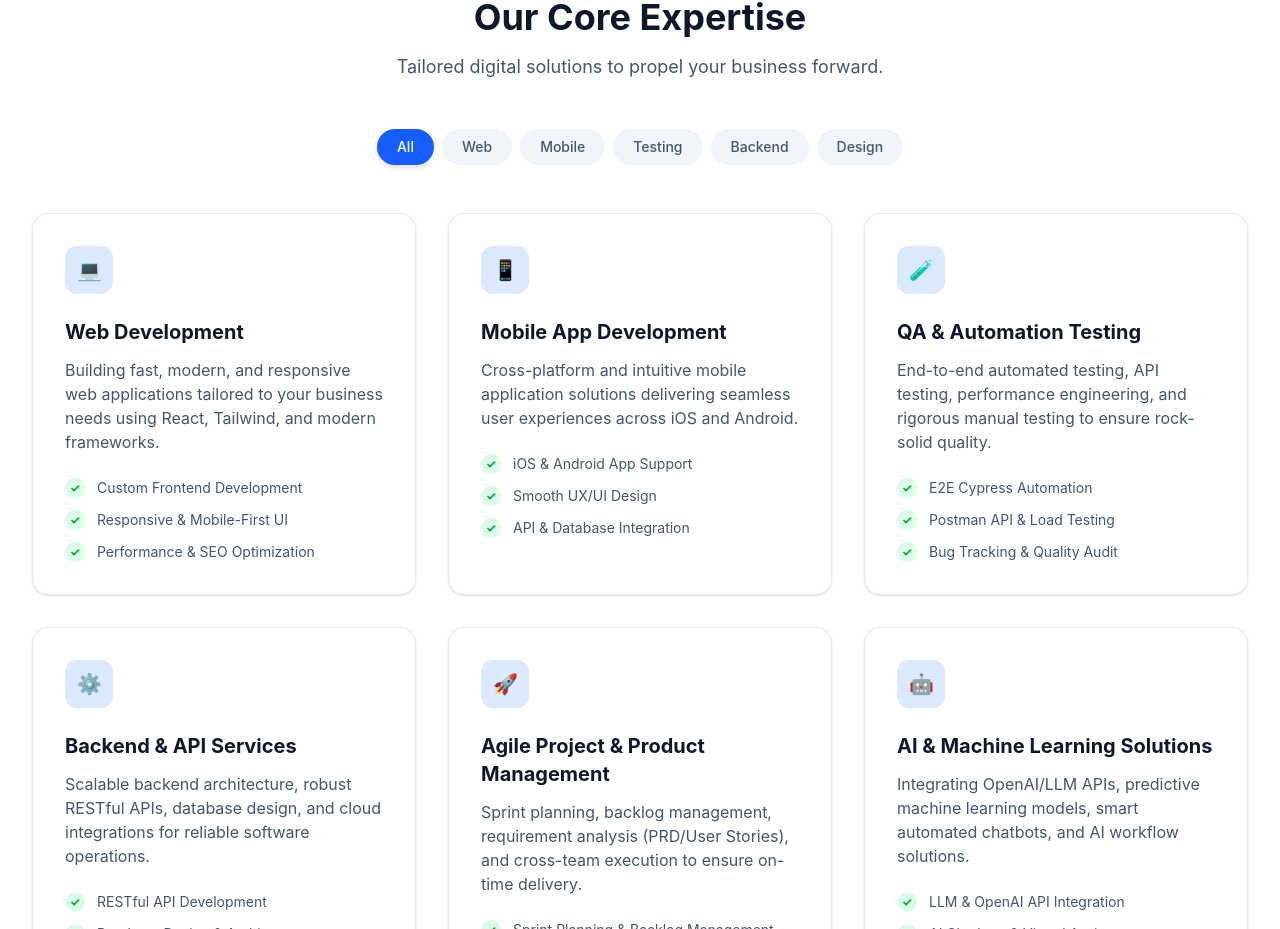
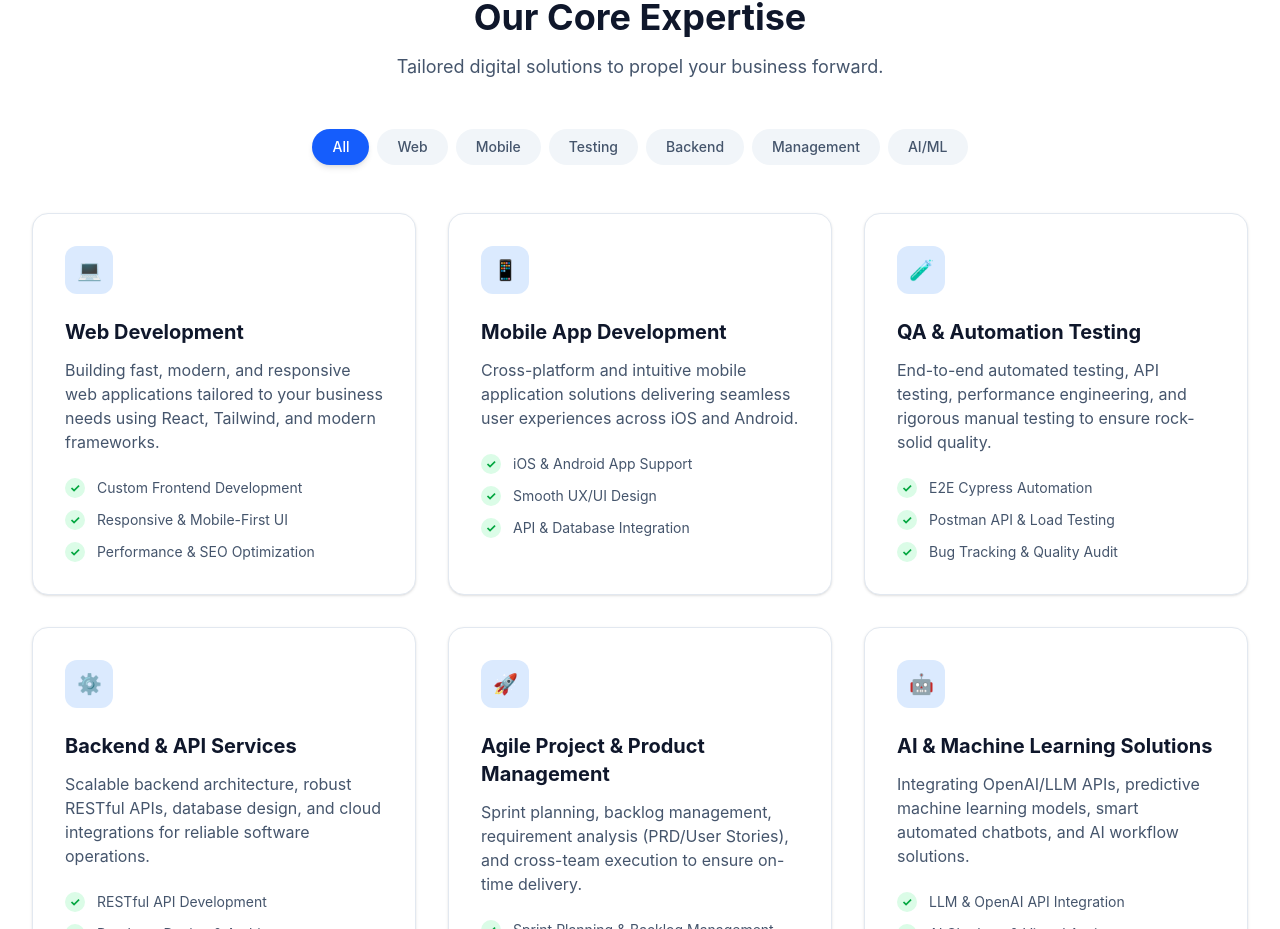
Before and after one commit to sarmad-sqa/TechStack-Solutions, a React (Vite) app: page / in a window 1280 px wide. Shown: the part 775-1704 px from the top of the page. Built offline with nearby package versions, Linux system fonts and the light colour scheme.

Commit message:
FIlters Updated

```diff
--- a/src/App.jsx
+++ b/src/App.jsx
@@ -13,7 +13,9 @@ import {
   CheckCircle2,
   Mail,
   Phone,
-  MapPin
+  MapPin,
+  Briefcase,
+  Cpu
 } from 'lucide-react';
 
 export default function App() {
@@ -83,23 +85,23 @@ export default function App() {
     },
 {
     id: 5,
-      title: 'Performance & Load Testing',
-      category: 'Testing',
-      icon: <Gauge className="w-8 h-8 text-amber-600" />,
-      description: 'High-volume load, stress, and endurance testing to keep your system performing seamlessly under peak traffic.',
-      features: ['Load & Stress Testing (JMeter)', 'Bottleneck Analysis', 'Performance Tuning']
+    title: 'Agile Project & Product Management',
+    category: 'Management',
+    icon: <Briefcase className="w-8 h-8 text-amber-600" />,
+    description: 'Sprint planning, backlog management, requirements analysis (PRD/User Stories), and seamless team execution for on-time delivery.',
+    features: ['Sprint Planning & Backlog Management', 'User Stories & PRD Documentation', 'Agile Workflow & Release Delivery']
   },
   {
     id: 6,
-      title: 'UI/UX Design & Prototyping',
-      category: 'Design',
-      icon: <Code2 className="w-8 h-8 text-rose-600" />,
-      description: 'User-centered design, interactive wireframes, and modern interfaces tailored for conversions.',
-      features: ['Figma / Adobe XD Design', 'Interactive Wireframes', 'Design System Architecture']
+    title: 'AI & Machine Learning Solutions',
+    category: 'AI/ML',
+    icon: <Cpu className="w-8 h-8 text-cyan-600" />,
+    description: 'Integrating OpenAI/LLM APIs, predictive machine learning models, smart automated chatbots, and AI workflow automation.',
+    features: ['LLM & OpenAI API Integration', 'AI Chatbots & Automation', 'Workflow Optimization & ML Models']
   }
   ];
 
-  const categories = ['All', 'Web', 'Mobile', 'Testing', 'Backend', 'Design'];
+  const categories = ['All', 'Web', 'Mobile', 'Testing', 'Backend', 'Management', 'AI/ML'];
 
   const filteredServices = selectedCategory === 'All'
     ? services
@@ -178,8 +180,7 @@ export default function App() {
               <button
                 key={category}
                 onClick={() => setSelectedCategory(category)}
-                className={`px-5 py-2 rounded-full text-sm font-medium transition-all ${
-                  selectedCategory === category ? 'bg-blue-600 text-white shadow-md' : 'bg-slate-100 text-slate-600 hover:bg-slate-200'
+                className={`px-5 py-2 rounded-full text-sm font-medium transition-all ${selectedCategory === category ? 'bg-blue-600 text-white shadow-md' : 'bg-slate-100 text-slate-600 hover:bg-slate-200'
                   }`}
               >
                 {category}
```
Lines whose indentation alone changed are shown as unchanged.
